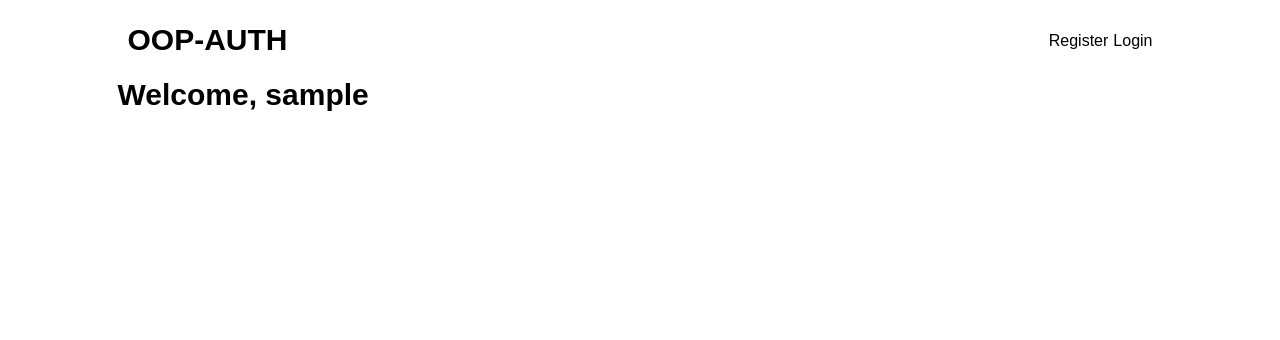
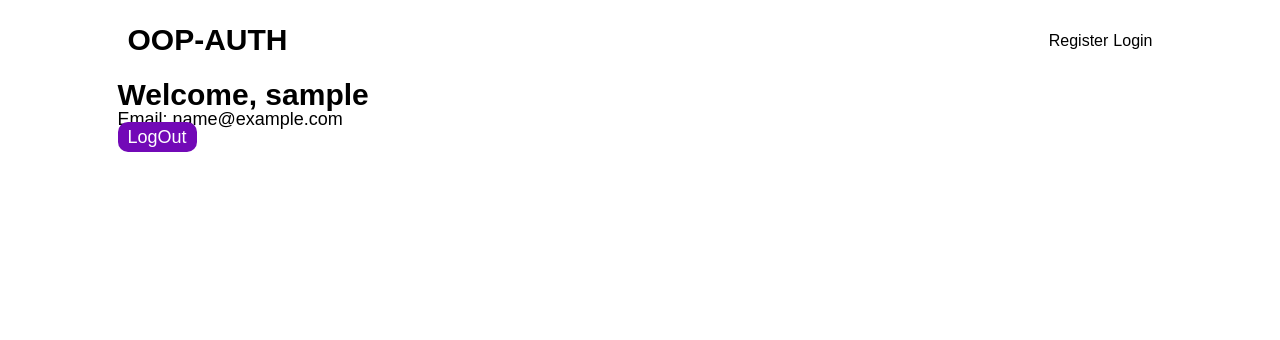
Before and after one commit to rhysinku/php-oop-auth, a PHP site: page /profile.php in a window 1280 px wide. Shown: the top 340 px of the page. Run offline with PHP 8.4, Linux system fonts and the light colour scheme; the visitor is signed in with stand-in values (Sample User, id 1).

Commit message:
update profile.php

```diff
--- a/public/profile.php
+++ b/public/profile.php
@@ -12,6 +12,9 @@ $currentUser =  $auth->getUser($_SESSION['user_id']);
 <main>
     <div class="wrapper">
         <h1>Welcome, <?php echo $currentUser->username; ?></h1>
+        <p>Email: <?php echo $currentUser->email ?></p>
+
+        <a href="" class="btn">LogOut</a>
     </div>
 </main>
 
```
